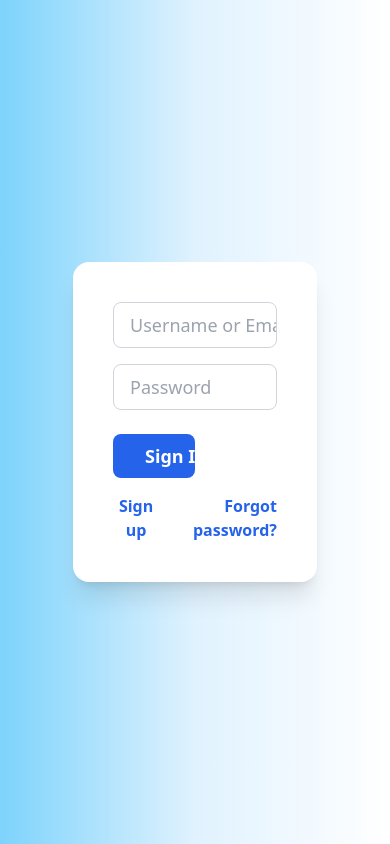
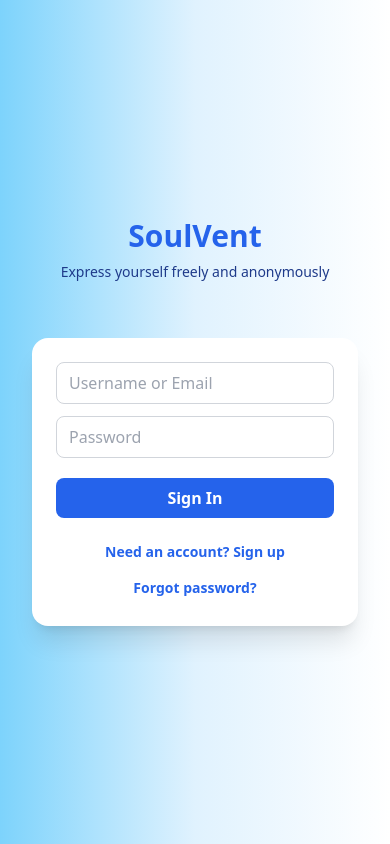
Before and after one commit to Mahedi-hasan1/soulvent-frontend, a Next.js app: page /auth in a window 390 px wide. Built offline with nearby package versions, Linux system fonts and the light colour scheme; no server answers.

Commit message:
fixed: auth view for smaller screen and phone

```diff
--- a/src/app/auth/page.tsx
+++ b/src/app/auth/page.tsx
@@ -103,18 +103,22 @@ export default function AuthPage() {
   }
 
   return (
-    <div className="min-h-screen flex items-center justify-center bg-gradient-to-r from-sky-300 via-sky-100 to-white px-[5vw]">
-      {/* Left Side */}
-      <div className="hidden md:flex flex-1 flex-col justify-center items-center p-12 bg-transparent">
-        <span className="text-5xl font-extrabold text-blue-600 mb-4">SoulVent</span>
-        <p className="text-lg text-blue-900 max-w-md text-center font-medium">
-          What’s in your mind right now? Say it. No one knows you. No one will ever know. Just let it go.
+    <div className="min-h-screen flex flex-col lg:flex-row items-center justify-center bg-gradient-to-r from-sky-300 via-sky-100 to-white p-4 sm:p-6 lg:px-[5vw]">
+      {/* Left Side - Brand Section */}
+      <div className="w-full lg:flex-1 flex flex-col justify-center items-center p-4 sm:p-8 lg:p-12 bg-transparent mb-6 lg:mb-0">
+        <span className="text-3xl sm:text-4xl lg:text-5xl font-extrabold text-blue-600 mb-2 sm:mb-4 text-center">
+          SoulVent
+        </span>
+        <p className="text-sm sm:text-base lg:text-lg text-blue-900 max-w-sm lg:max-w-md text-center font-medium px-4 lg:px-0">
+          <span className="lg:hidden">Express yourself freely and anonymously</span>
+          <span className="hidden lg:inline">What's in your mind right now? Say it. No one knows you. No one will ever know. Just let it go.</span>
         </p>
       </div>
-      {/* Right Side */}
-      <div className="flex-1 flex flex-col justify-center items-center bg-transparent p-8 md:-ml-[5vw] w-full">
-        <div className="w-full max-w-md bg-white rounded-2xl shadow-xl p-10" style={{ width: '85%' }}>
-          <form onSubmit={handleSubmit} className="flex flex-col gap-4">
+
+      {/* Right Side - Form Section */}
+      <div className="w-full lg:flex-1 flex flex-col justify-center items-center bg-transparent p-4 sm:p-6 lg:p-8">
+        <div className="w-full max-w-sm sm:max-w-md lg:max-w-lg bg-white rounded-2xl shadow-xl p-6 sm:p-8 lg:p-10">
+          <form onSubmit={handleSubmit} className="flex flex-col gap-3 sm:gap-4">
             {mode === "signup" && (
               <>
                 <input
@@ -123,7 +127,7 @@ export default function AuthPage() {
                   placeholder="Username"
                   value={form.username}
                   onChange={handleChange}
-                  className="input bg-white border border-gray-300 text-black text-lg py-2 pl-4 rounded-lg"
+                  className="input bg-white border border-gray-300 text-black text-base sm:text-lg py-2 sm:py-3 pl-3 sm:pl-4 rounded-lg focus:outline-none focus:ring-2 focus:ring-blue-500 focus:border-transparent transition-all"
                   required
                 />
                 <input
@@ -132,7 +136,7 @@ export default function AuthPage() {
                   placeholder="Email"
                   value={form.email}
                   onChange={handleChange}
-                  className="input bg-white border border-gray-300 text-black text-lg py-2 pl-4 rounded-lg"
+                  className="input bg-white border border-gray-300 text-black text-base sm:text-lg py-2 sm:py-3 pl-3 sm:pl-4 rounded-lg focus:outline-none focus:ring-2 focus:ring-blue-500 focus:border-transparent transition-all"
                   required
                 />
                 <input
@@ -141,7 +145,7 @@ export default function AuthPage() {
                   placeholder="Password"
                   value={form.password}
                   onChange={handleChange}
-                  className="input bg-white border border-gray-300 text-black text-lg py-2 pl-4 rounded-lg"
+                  className="input bg-white border border-gray-300 text-black text-base sm:text-lg py-2 sm:py-3 pl-3 sm:pl-4 rounded-lg focus:outline-none focus:ring-2 focus:ring-blue-500 focus:border-transparent transition-all"
                   required
                 />
                 <input
@@ -150,14 +154,14 @@ export default function AuthPage() {
                   placeholder="City"
                   value={form.city}
                   onChange={handleChange}
-                  className="input bg-white border border-gray-300 text-black text-lg py-2 pl-4 rounded-lg"
+                  className="input bg-white border border-gray-300 text-black text-base sm:text-lg py-2 sm:py-3 pl-3 sm:pl-4 rounded-lg focus:outline-none focus:ring-2 focus:ring-blue-500 focus:border-transparent transition-all"
                   required
                 />
                 <select
                   name="gender"
                   value={form.gender}
                   onChange={handleChange}
-                  className="input bg-white border border-gray-300 text-black text-lg py-2 pl-4 rounded-lg"
+                  className="input bg-white border border-gray-300 text-black text-base sm:text-lg py-2 sm:py-3 pl-3 sm:pl-4 rounded-lg focus:outline-none focus:ring-2 focus:ring-blue-500 focus:border-transparent transition-all"
                   required
                 >
                   <option value="male">Male</option>
@@ -173,7 +177,7 @@ export default function AuthPage() {
                   placeholder="Username or Email"
                   value={form.username}
                   onChange={handleChange}
-                  className="input bg-white border border-gray-300 text-black text-lg py-2 pl-4 rounded-lg"
+                  className="input bg-white border border-gray-300 text-black text-base sm:text-lg py-2 sm:py-3 pl-3 sm:pl-4 rounded-lg focus:outline-none focus:ring-2 focus:ring-blue-500 focus:border-transparent transition-all"
                   required
                 />
                 <input
@@ -182,37 +186,46 @@ export default function AuthPage() {
                   placeholder="Password"
                   value={form.password}
                   onChange={handleChange}
-                  className="input bg-white border border-gray-300 text-black text-lg py-2 pl-4 rounded-lg"
+                  className="input bg-white border border-gray-300 text-black text-base sm:text-lg py-2 sm:py-3 pl-3 sm:pl-4 rounded-lg focus:outline-none focus:ring-2 focus:ring-blue-500 focus:border-transparent transition-all"
                   required
                 />
               </>
             )}
-            {error && <div className="text-red-500 text-sm text-center">{error}</div>}
-            <div className="flex flex-row items-center mt-2 gap-2">
+
+            {error && (
+              <div className="text-red-500 text-sm text-center bg-red-50 p-2 rounded-lg border border-red-200">
+                {error}
+              </div>
+            )}
+
+            <div className="flex flex-col sm:flex-row items-center mt-2 gap-2">
               <button
                 type="submit"
-                className="btn bg-blue-600 text-white hover:bg-blue-700 transition-all font-bold px-8 py-2 rounded-lg text-lg w-1/2 whitespace-nowrap text-center"
+                className="btn bg-blue-600 text-white hover:bg-blue-700 active:bg-blue-800 transition-all font-bold px-6 sm:px-8 py-2 sm:py-3 rounded-lg text-base sm:text-lg w-full sm:w-auto whitespace-nowrap text-center disabled:opacity-50 disabled:cursor-not-allowed focus:outline-none focus:ring-2 focus:ring-blue-500 focus:ring-offset-2"
                 disabled={loading}
               >
                 {loading ? (mode === "login" ? "Signing in..." : "Signing up...") : mode === "login" ? "Sign In" : "Sign Up"}
               </button>
             </div>
-            <div className="flex flex-row justify-between items-center gap-2">
+
+            <div className="flex flex-col sm:flex-row justify-between items-center gap-2 sm:gap-4 mt-2">
               <button
                 type="button"
-                className="text-blue-600 hover:underline text-base font-bold"
+                className="text-blue-600 hover:text-blue-700 hover:underline text-sm sm:text-base font-bold transition-colors focus:outline-none focus:ring-2 focus:ring-blue-500 focus:ring-offset-2 rounded px-1 py-1"
                 onClick={() => setMode(mode === "login" ? "signup" : "login")}
               >
-                {mode === "login" ? "Sign up" : "Sign in"}
+                {mode === "login" ? "Need an account? Sign up" : "Already have an account? Sign in"}
               </button>
+
+              {mode === "login" && (
                 <button
                   type="button"
-                className="text-blue-600 hover:underline text-base font-bold text-right"
+                  className="text-blue-600 hover:text-blue-700 hover:underline text-sm sm:text-base font-bold text-center sm:text-right transition-colors focus:outline-none focus:ring-2 focus:ring-blue-500 focus:ring-offset-2 rounded px-1 py-1"
                   onClick={() => alert("Forgot password functionality coming soon!")}
-                style={{ visibility: mode === "login" ? "visible" : "hidden" }}
                 >
                   Forgot password?
                 </button>
+              )}
             </div>
           </form>
         </div>
```
Lines whose indentation alone changed are shown as unchanged.
